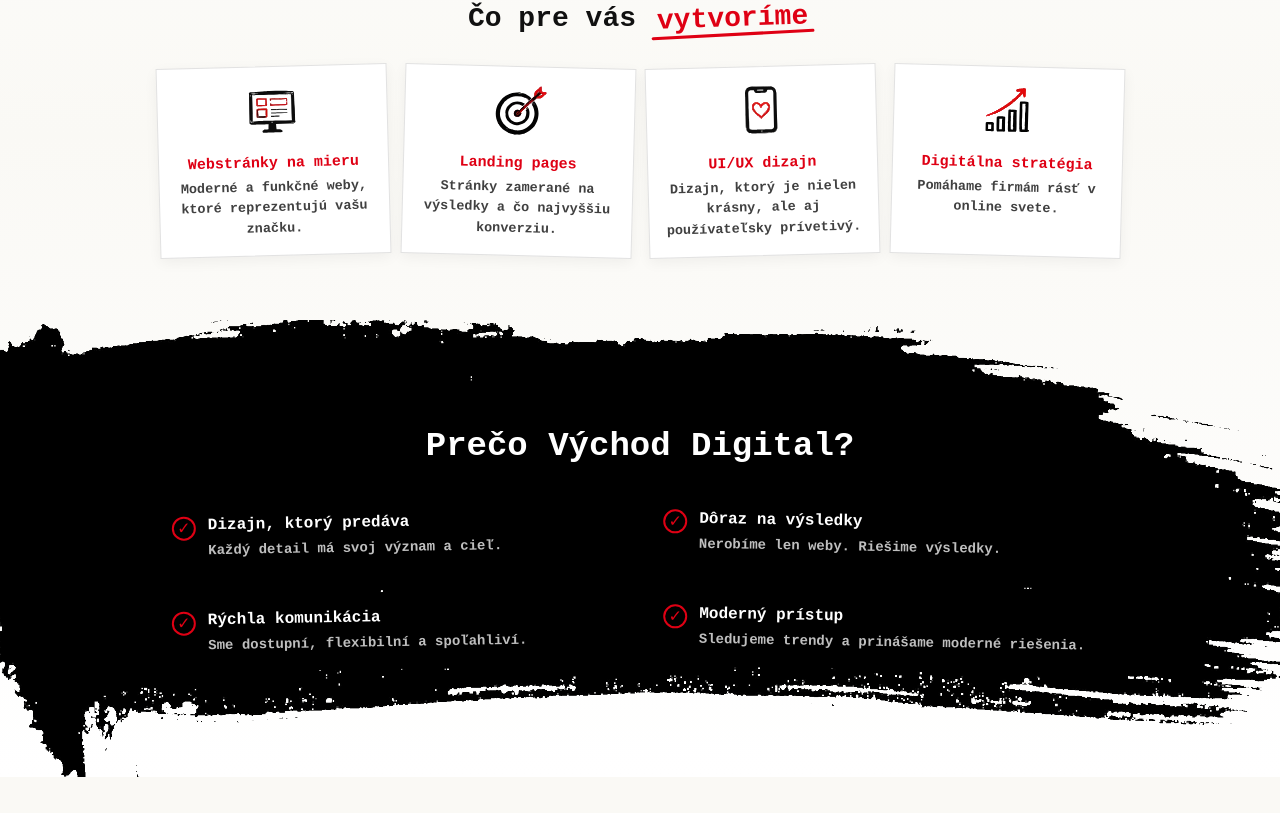
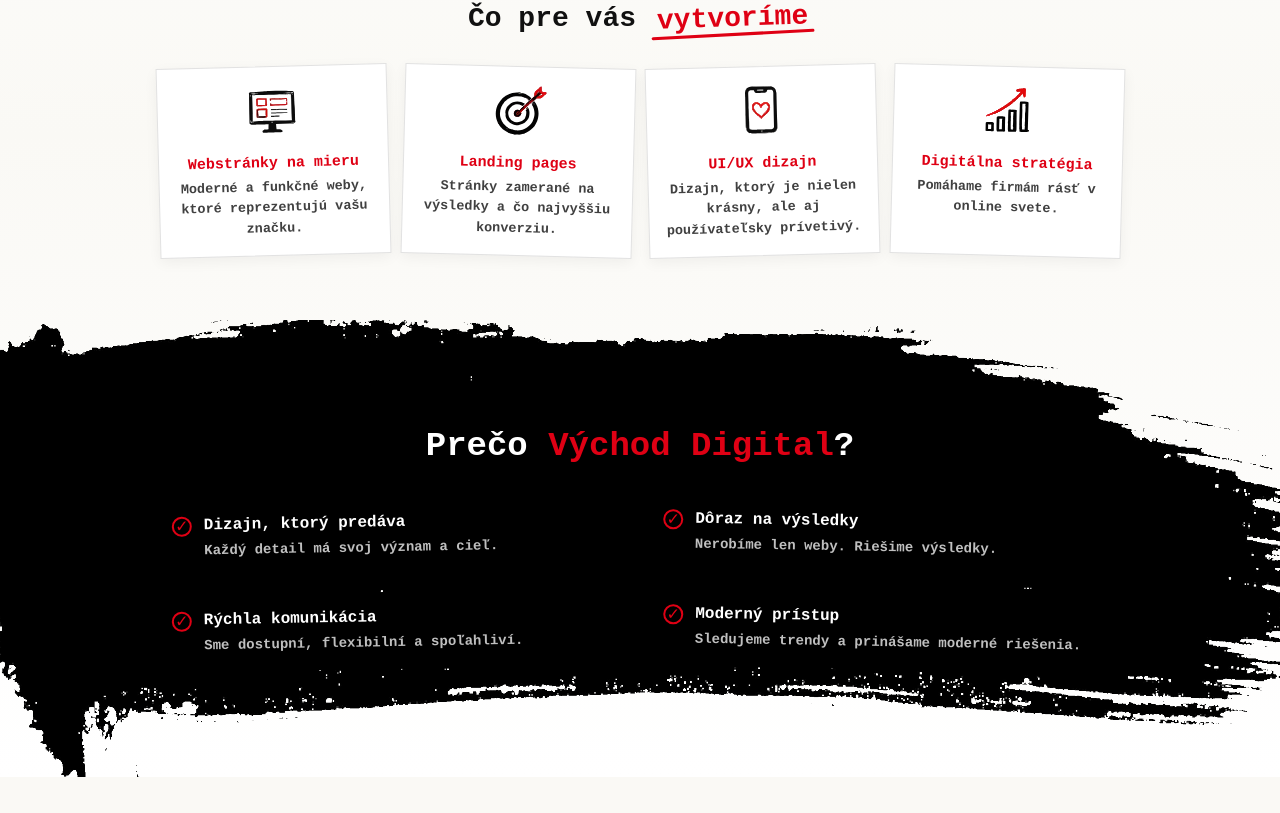
Before and after one commit to alisa777gul/vychod-digital, a React (Vite) app: page / in a window 1280 px wide. Shown: the part 505-1318 px from the top of the page. Built offline with nearby package versions, Linux system fonts and the light colour scheme.

Commit message:
fixed whyus

```diff
--- a/src/components/WhyUs/WhyUs.jsx
+++ b/src/components/WhyUs/WhyUs.jsx
@@ -5,7 +5,9 @@ export default function WhyUs() {
   return (
     <section className={styles.whyUs} id="o-nas">
       <div className="container whyUs">
-        <h2>Prečo Východ Digital?</h2>
+        <h2>
+          Prečo <span>Východ Digital</span>?
+        </h2>
 
         <div className={styles.grid}>
           {reasons.map((reason) => (
--- a/src/components/WhyUs/WhyUs.module.css
+++ b/src/components/WhyUs/WhyUs.module.css
@@ -1,5 +1,4 @@
 .whyUs {
-  padding: 60px 0;
   color: #fff;
   overflow: hidden;
 }
@@ -12,13 +11,11 @@
   font-size: clamp(26px, 5vw, 40px);
   font-weight: 800;
   line-height: 1.1;
+  color: #000000;
+}
 
-  /* MOBILE BACKGROUND */
-  background-image: url("../../assets/whyus.png");
-  background-repeat: no-repeat;
-  background-size: 400px auto;
-  background-position: center;
-  padding: 20px 10px;
+.whyUs h2 span {
+  color: #df0014;
 }
 
 /* GRID */
@@ -60,15 +57,16 @@
 
 /* ICON */
 .reason span {
-  width: 24px;
-  height: 24px;
-
-  display: grid;
-  place-items: center;
-
+  width: 20px;
+  height: 20px;
+  padding: 2px;
+  display: flex;
+  justify-content: center;
+  align-items: center;
   color: #df0014;
   border: 2px solid #df0014;
   border-radius: 50%;
+  background-color: #000000;
 }
 
 /* TEXT */
@@ -100,8 +98,7 @@
 
 @media (min-width: 1024px) {
   .whyUs h2 {
-    background: none;
-    padding: 0;
+    color: #fff;
   }
   .reason {
     background-color: black;
```
